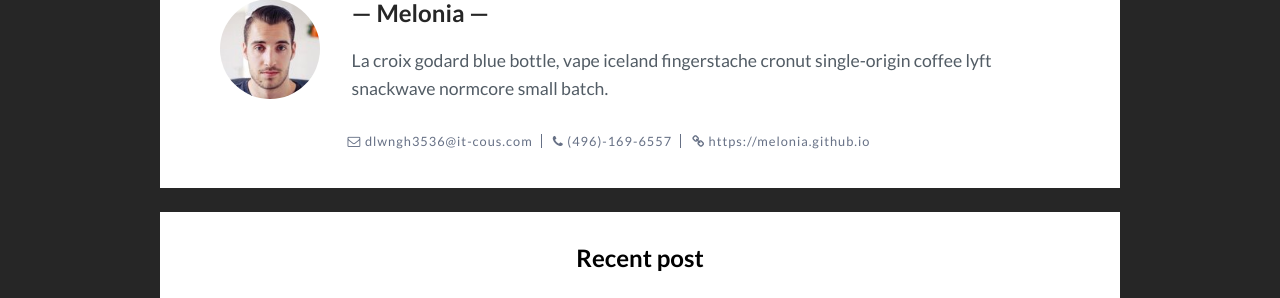
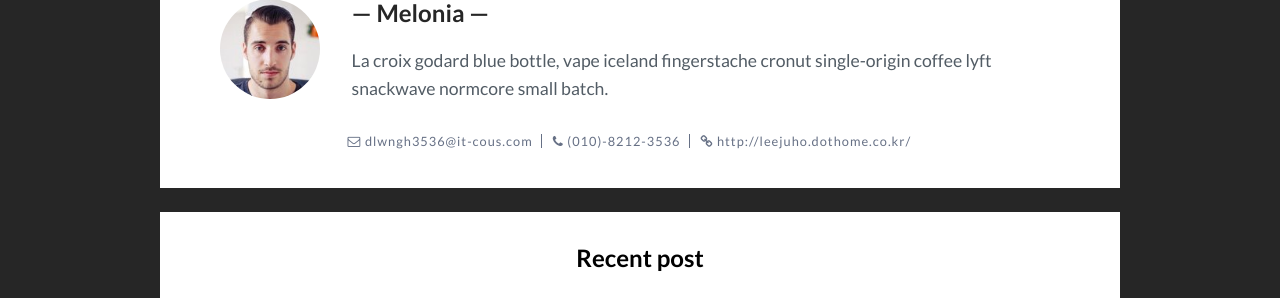
Before and after one commit to Melonia/Melonia.github.io, a Jekyll site: the page built from _posts/2020-10-22-first.md, in a window 1280 px wide and 900 px high, scrolled down 1302 px. Shown: the part 127-425 px from the top of the window. Built offline with Jekyll 4.4.1, drawn with Linux system fonts in a browser that asks for light colours; comment, search, counter and statistics services are not loaded.

Commit message:
Update _config.yml

```diff
--- a/_config.yml
+++ b/_config.yml
@@ -18,8 +18,8 @@ author-pic: face.jpg # your photo
 author-name: Melonia # your name
 about-author: # about author
 email: dlwngh3536@it-cous.com # your email
-phone: (496)-169-6557 # your pnone number
-website: https://melonia.github.io # you website
+phone: (010)-8212-3536 # your pnone number
+website: http://leejuho.dothome.co.kr/ # you website
 
 # Social link
 google_url:    # add url link
```
